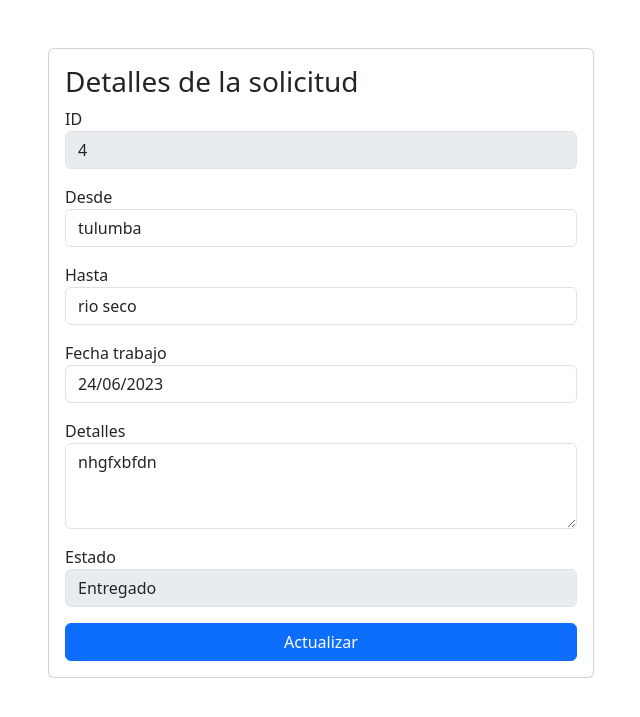
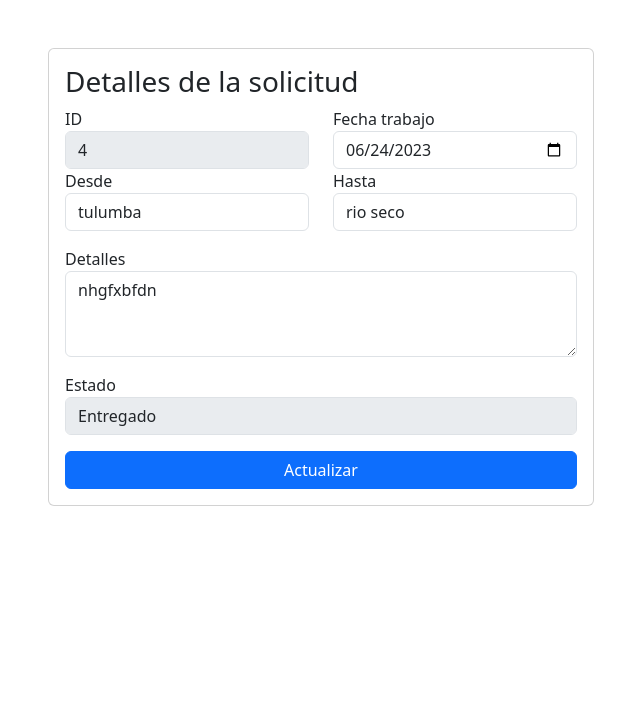
Before and after one commit to perezfacundo/project_v1, a Django app: page /solicitudes/4/ in a window 1280 px wide. Shown: the part 56-773 px from the top of the page, without its empty margins (319-959 px from the left). Run offline with Django 4.2, Linux system fonts and the light colour scheme; a user stored in the database is signed in; data comes from the database, SQL or seed files in the repository; both versions use the stored data as it was after the commit.

Commit message:
sync 12/07

```diff
--- a/solicitudes/templates/solicitud_detalle.html
+++ b/solicitudes/templates/solicitud_detalle.html
@@ -11,25 +11,28 @@
                 {{error}}
                 {% csrf_token %}
 
-                <div class="mb-3">
+                <div class="row">
+                    <div class="col">
                         <label for="id">ID</label>
                         <input type="text" name="id" id="id" class="form-control" value="{{solicitud.id}}" disabled readonly>
                     </div>
+                    <div class="col">
+                        <label for="fechaTrabajo">Fecha trabajo</label>
+                        <input type="date" name="fechaTrabajo" id="fechaTrabajo" class="form-control" value="{{solicitud.fechaTrabajo}}">
+                        <!-- <input type="text" name="fechaTrabajo" id="fechaTrabajo" class="form-control" value="{{solicitud.fechaTrabajo}}"> -->
+                    </div>
+                </div>
 
-                <div class="mb-3">
+                <div class="row mb-3">
+                    <div class="col">
                         <label for="desde">Desde</label>
                         <input type="text" name="desde" id="desde" class="form-control" value="{{solicitud.desde}}">
                     </div>
 
-                <div class="mb-3">
+                    <div class="col">
                         <label for="hasta">Hasta</label>
                     <input type="text" name="hasta" id="hasta" class="form-control" value="{{solicitud.hasta}}">
                     </div>
-
-                <div class="mb-3">
-                    <label for="fechaTrabajo">Fecha trabajo</label>
-                    <!-- <input type="date" name="fechaTrabajo" id="fechaTrabajo" class="form-control" value="{{solicitud.fechaTrabajo}}"> -->
-                    <input type="text" name="fechaTrabajo" id="fechaTrabajo" class="form-control" value="{{solicitud.fechaTrabajo}}">
                 </div>
 
                 <div class="mb-3">
@@ -41,6 +44,14 @@
                     <label for="estado">Estado</label>
                     <input name="estado" id="estado" cols="30" rows="5" class="form-control" value="{{solicitud.estados}}" disabled>
                 </div>
+
+                <!-- <label for="estado">Estado</label>
+                <select class="form-select" name="estado" id="estado">
+                    <option selected value="{{solicitud.estados}}"></option>
+                    <option value=""></option>
+                    <option value=""></option>
+                    <option value=""></option>
+                </select> -->
 
                 <button class="btn btn-primary">
                     Actualizar
--- a/solicitudes/views.py
+++ b/solicitudes/views.py
@@ -79,7 +79,7 @@ def solicitud_detalle(request, solicitud_id):
         solicitud = get_object_or_404(Solicitud, pk=solicitud_id)
         solicitud.estados = solicitud.estados[int(solicitud.estado)][1]
         fechaTrabajo = solicitud.fechaTrabajo
-        solicitud.fechaTrabajo = fechaTrabajo.strftime('%d/%m/%Y')
+        solicitud.fechaTrabajo = fechaTrabajo.strftime('%Y/%m/%d').replace('/','-')
         form = SolicitudForm(instance=solicitud)
         return render(request, 'solicitud_detalle.html', {
             'solicitud': solicitud,
@@ -88,9 +88,7 @@ def solicitud_detalle(request, solicitud_id):
     else:
         try:
             solicitud = get_object_or_404(Solicitud, pk=solicitud_id)
-            print(solicitud)
             form = SolicitudForm(request.POST, instance=solicitud)
-            print(form)
             form.save()
             return redirect('solicitudes')
         except:
```
Also changed, not shown: solicitudes/templates/crear_solicitud.html (+11 -9 lines), db.sqlite3. Lines whose indentation alone changed are shown as unchanged.
